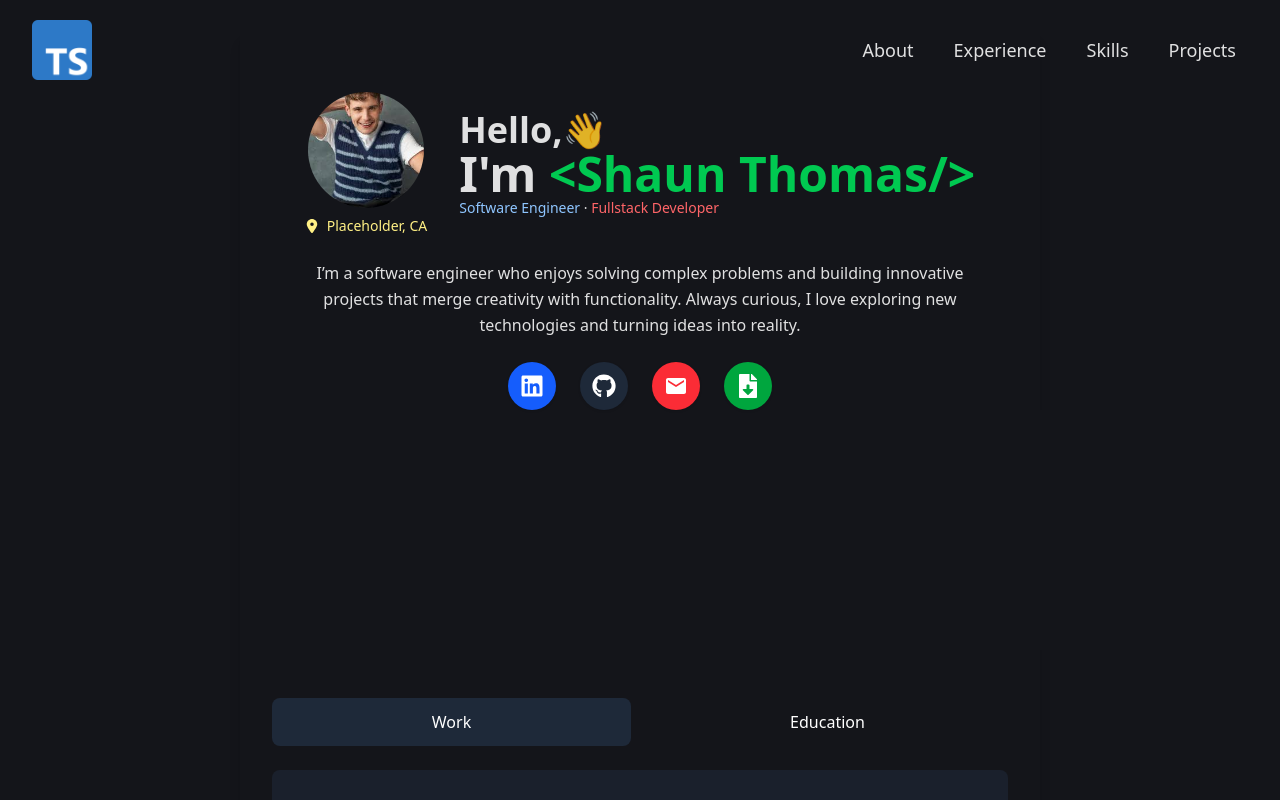
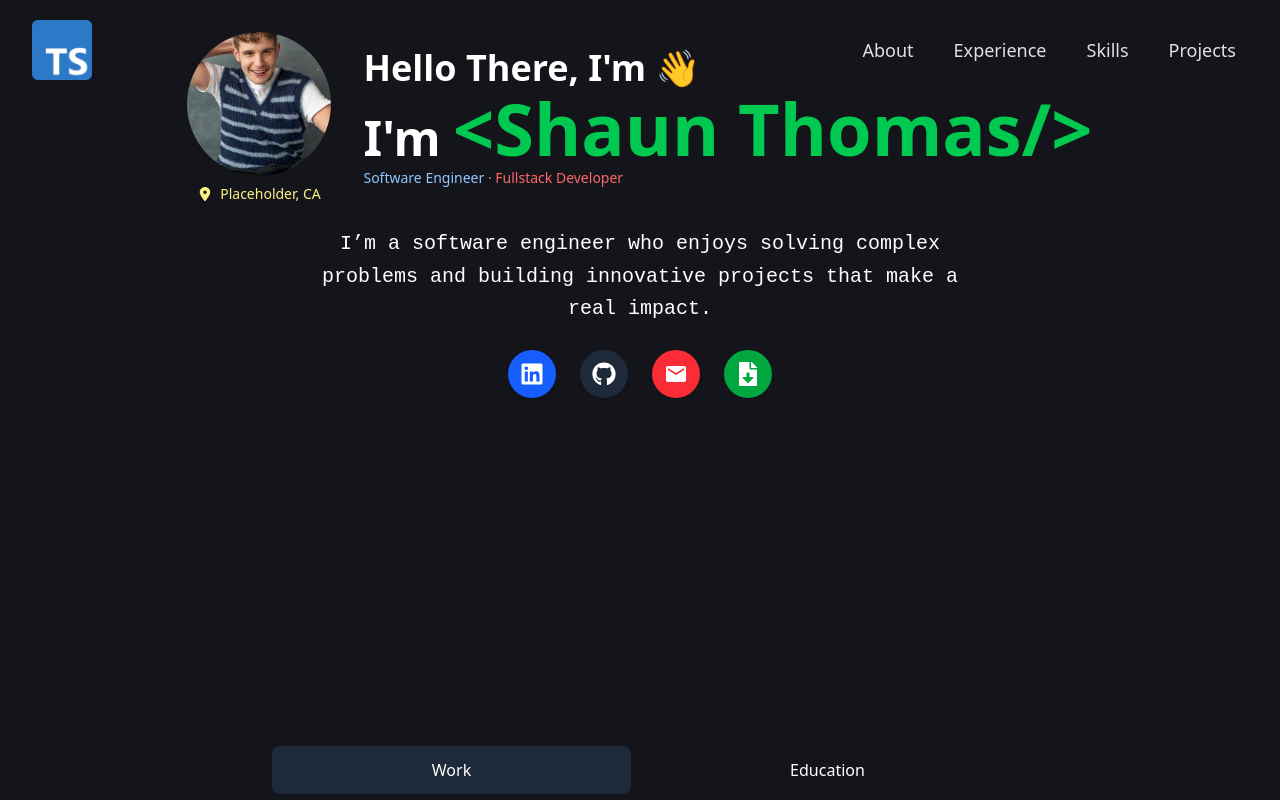
Before and after one commit to shauniscoding/shaun-thomas-portfolio, a React (Vite) app: page / in a window 1280 px wide. Shown: the top 800 px of the page. Built offline with nearby package versions, Linux system fonts and the light colour scheme; no server answers.

Commit message:
working on about componenot

```diff
--- a/src/About.jsx
+++ b/src/About.jsx
@@ -2,22 +2,23 @@ import React from "react";
 import logo from '../src/assets/logo.png'
 import shaun from '../src/assets/shaun-placeholder.jpg'
 import DonutHead from "./DonutHead";
-import { FaLocationDot, FaLinkedin  } from "react-icons/fa6";
-import { FaFileDownload, FaGithub  } from "react-icons/fa";
+import { FaLocationDot, FaLinkedin } from "react-icons/fa6";
+import { FaFileDownload, FaGithub } from "react-icons/fa";
 import { MdEmail } from "react-icons/md";
 
-const shaun_name = "<Shaun Thomas/>"
+const shaun_name = "<Shaun Thomas/>";
 
-const About = () =>  {
+const About = () => {
   return (
-        <div className="flex flex-col justify-center w-full" >
-            <div className="flex items-center gap-8 justify-center">
-              {/* Left: Img + Location */}
+    <div className="flex flex-col justify-center w-full px-4">
+      {/* Top Section */}
+      <div className="flex flex-col md:flex-row items-center gap-8 justify-center">
+        {/* Left: Image + Location */}
         <div className="flex flex-col items-center">
           <img
             src={shaun}
-                  alt="Logo"
-                  className="w-29 h-29 rounded-full object-cover"
+            alt="Shaun Thomas"
+            className="w-36 h-36 rounded-full object-cover"
           />
           <div className="flex items-center gap-2 mt-2">
             <FaLocationDot className="text-yellow-200 text-sm" />
@@ -25,28 +26,42 @@ const About = () =>  {
           </div>
         </div>
 
-              {/* Right: Hello Section */}
-              <div className="flex flex-col justify-center">
-                <h1 className="text-4xl font-bold text-white-800 text-left">Hello,👋</h1>
-                <h1 className="text-5xl font-bold text-white-800 text-left">
-                  I'm <span className="text-green-500">{shaun_name}</span>
+        {/* Right: Greeting */}
+<div className="flex flex-col justify-center text-left">
+  {/* Hello There with hover meme */}
+  <div className="relative group inline-block">
+    <h1 className="text-4xl font-bold text-white cursor-pointer">
+      Hello There, I'm 👋
     </h1>
-                <h3 className="text-sm text-white-600 text-left">
-                  <span className="text-blue-300">Software Engineer </span>
-                 ·
-                  <span className="text-red-400"> Fullstack Developer</span>
+
+    {/* Meme Image */}
+    <img
+      src="/"
+      alt="Meme"
+      className="absolute left-1/2 top-full mt-2 -translate-x-1/2 w-64 h-auto opacity-0 group-hover:opacity-100 transition-opacity duration-300 shadow-lg rounded-lg z-50"
+    />
+  </div>
+
+  {/* Name */}
+  <h1 className="font-bold mt-1">
+    <span className="text-5xl text-white">I'm </span>
+    <span className="text-7xl text-green-500">{shaun_name}</span>
+  </h1>
+
+  <h3 className="mt-1 text-sm text-gray-400">
+    <span className="text-blue-300">Software Engineer</span> ·{" "}
+    <span className="text-red-400">Fullstack Developer</span>
   </h3>
 </div>
+
       </div>
 
-
-            {/* about paragraph */}
-            <p className="mt-6 text-center max-w-2xl mx-auto text-white-700 leading-relaxed">
-              I’m a software engineer who enjoys solving complex problems and building innovative projects that merge creativity with functionality.
-              Always curious, I love exploring new technologies and turning ideas into reality.
+      {/* About Paragraph */}
+      <p className="mt-6 text-center max-w-2xl mx-auto text-white leading-relaxed inconsolata-light text-xl">
+        I’m a software engineer who enjoys solving complex problems and building innovative projects that make a real impact.
       </p>
 
-          {/* links */}
+      {/* Social / Links */}
       <div className="flex justify-center gap-6 mt-6">
         {/* LinkedIn */}
         <a
@@ -85,7 +100,7 @@ const About = () =>  {
           </span>
         </a>
 
-           {/* Resume Link */}
+        {/* Resume */}
         <a
           href="/shaun_thomas_resume_2025.pdf"
           target="_blank"
@@ -99,10 +114,9 @@ const About = () =>  {
         </a>
       </div>
 
-          <DonutHead/>
+      <DonutHead />
     </div>
-    )
-
-}
+  );
+};
 
 export default About;
--- a/src/App.jsx
+++ b/src/App.jsx
@@ -134,8 +134,8 @@ function App() {
       <div className="relative z-10" >
         <Navbar />
         {/* <div className="pt-15 max-w-[800px] mx-auto px-4 bg-gray-800/90 rounded-lg shadow-lg" id="about"> */}
+            <About />
         <div className="pt-15 max-w-[800px] mx-auto px-4 rounded-lg shadow-lg" id="about">
-            <About />
 
             {/* Center DonutHead */}
             {/* <div className="flex justify-center items-center my-8">
--- a/src/index.css
+++ b/src/index.css
@@ -40,3 +40,18 @@
     width: 5px;              /* thinner bar */
 
 }
+
+.suse-mono-light {
+  font-family: "SUSE Mono", sans-serif;
+  font-optical-sizing: auto;
+  font-weight: 300;
+  font-style: normal;
+}
+
+.inconsolata-light {
+  font-family: "Inconsolata", monospace;
+  font-optical-sizing: auto;
+  font-style: normal;
+  font-variation-settings:
+    "wdth" 100;
+}
```
Lines whose indentation alone changed are shown as unchanged.
